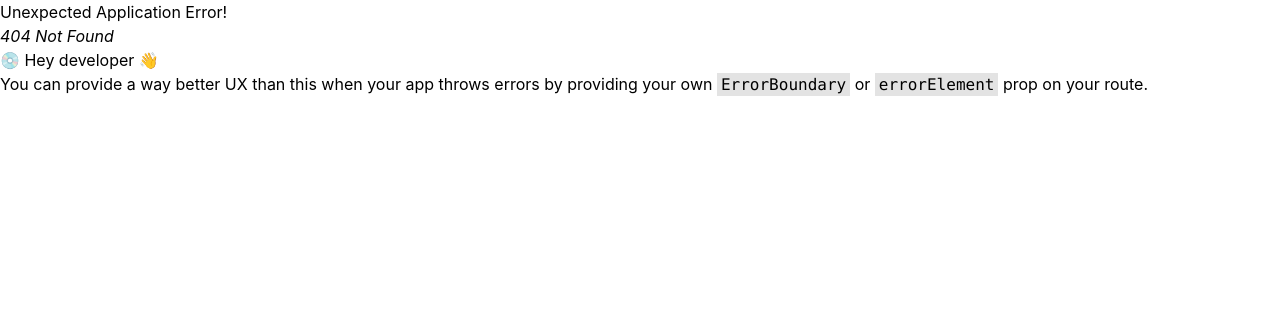
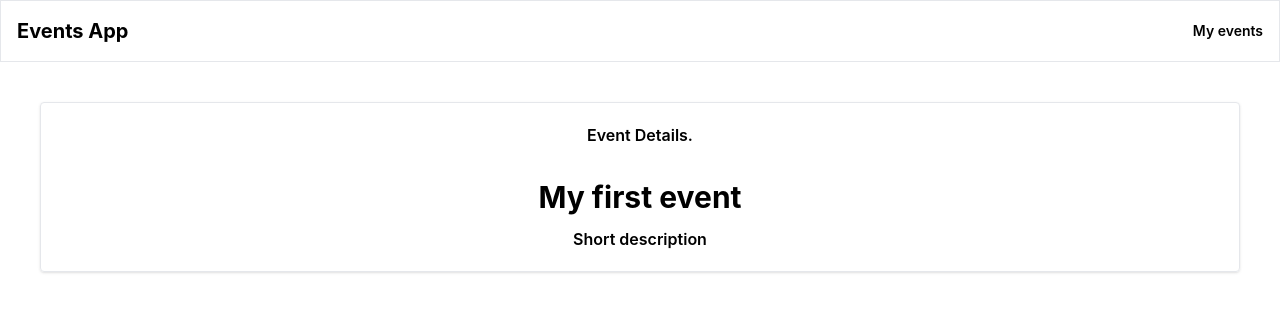
Before and after one commit to Jorge-Ortiz-Mata/react-router-loader-action, a React (Create React App) app: page /events/1 in a window 1280 px wide. Before the commit this address had no page. Shown: the top 312 px of the page. Built offline with nearby package versions, Linux system fonts and the light colour scheme.

Commit message:
Displayin each event on each page.

```diff
--- a/src/components/EventCard.jsx
+++ b/src/components/EventCard.jsx
@@ -1,10 +1,18 @@
+import { Link } from "react-router-dom";
+
 const EventCard = ({event}) => {
 
   return(
-    <div className="flex flex-col border rounded-lg shadow p-5">
+    <div className="flex flex-col border rounded-lg shadow p-5 items-center gap-1">
       <span className="font-bold text-xl">{event.name}</span>
-      <span className="text-sm font-medium">Description: {event.description}</span>
+      <span className="text-sm font-medium">{event.description}</span>
       <span className="text-sm font-medium">id: {event.id}</span>
+      <Link
+        to={`events/${event.id}`}
+        className="border rounded-lg text-sm font-semibold p-2 mt-5 bg-sky-700 text-white"
+      >
+        See more
+      </Link>
     </div>
   )
 }
--- /dev/null
+++ b/src/pages/EventPage.jsx
@@ -0,0 +1,24 @@
+import { useState, useEffect } from "react";
+import { useSelector } from "react-redux";
+import { useParams } from "react-router-dom";
+
+const EventPage = () => {
+  const events = useSelector(state => state.events.events);
+  const [event, setEvent] = useState(undefined);
+  const eventId = useParams().eventId;
+
+  useEffect(() => {
+    const eventFiltered = events.filter(obj => obj.id === parseInt(eventId));
+    setEvent(eventFiltered[0]);
+  }, [eventId, events]);
+
+  return(
+    <section className="flex flex-col items-center m-10 border rounded shadow p-5 gap-3">
+      <p className="font-semibold mb-5">Event Details.</p>
+      <h2 className="font-bold text-3xl">{event?.name}</h2>
+      <p className="font-semibold">{event?.description}</p>
+    </section>
+  )
+}
+
+export default EventPage;
--- a/src/pages/Navbar.jsx
+++ b/src/pages/Navbar.jsx
@@ -11,9 +11,11 @@ const Navbar = () => {
         <ul className="flex items-center gap-5">
           <li className="text-sm font-semibold">
             <NavLink
-              to=""
+              to="/"
               className={({isActive}) => (
-                isActive && 'bg-orange-700 p-2 text-white rounded'
+                isActive
+                ? 'bg-orange-700 p-2 text-white rounded'
+                : undefined
               )}
               end
             >
```
Also changed, not shown: src/App.jsx (+6 -2 lines).
